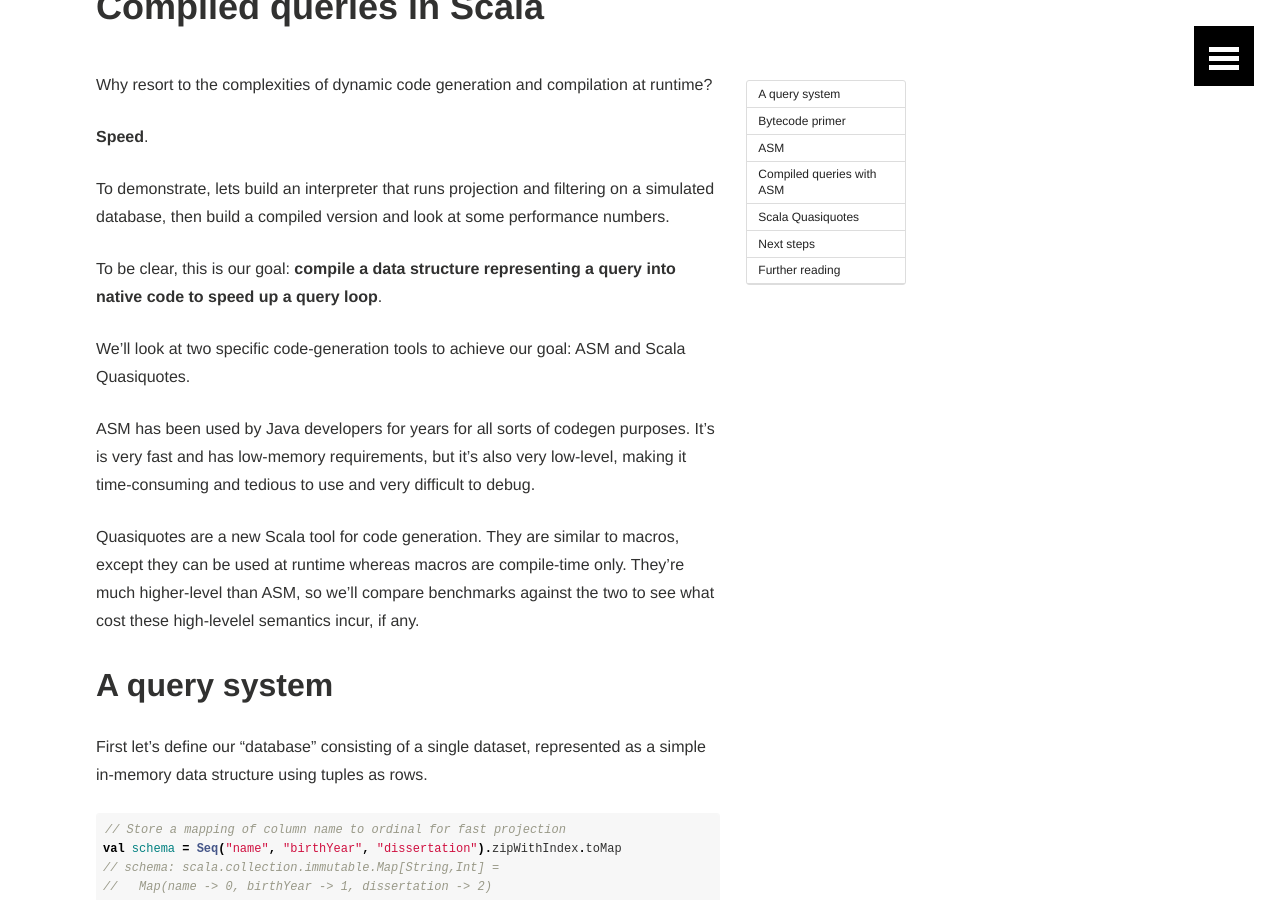
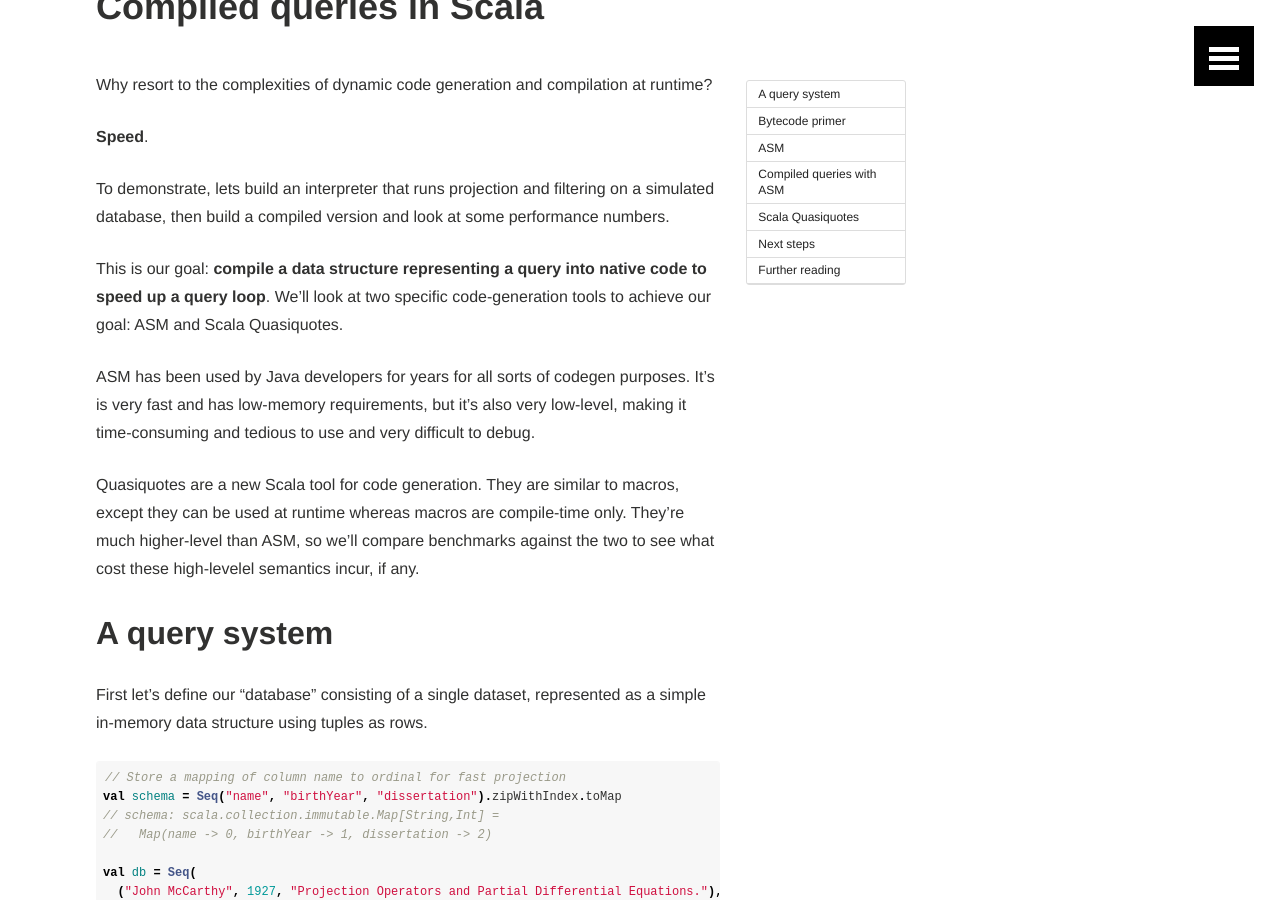
Before and after one commit to devth/devth.github.com, a Jekyll site: the page built from _posts/2017-02-26-compiled-queries-in-scala.md, in a window 1280 px wide and 900 px high, scrolled down 464 px. Built offline with Jekyll 4.4.1, drawn with Linux system fonts in a browser that asks for light colours; comment, search, counter and statistics services are not loaded.

Commit message:
Simplify

```diff
--- a/_posts/2017-02-26-compiled-queries-in-scala.md
+++ b/_posts/2017-02-26-compiled-queries-in-scala.md
@@ -19,11 +19,9 @@ To demonstrate, lets build an interpreter that runs projection and filtering on
 a simulated database, then build a compiled version and look at some performance
 numbers.
 
-To be clear, this is our goal: **compile a data structure representing a query
-into native code to speed up a query loop**.
-
-We'll look at two specific code-generation tools to achieve our goal: ASM and
-Scala Quasiquotes.
+This is our goal: **compile a data structure representing a query into native
+code to speed up a query loop**. We'll look at two specific code-generation
+tools to achieve our goal: ASM and Scala Quasiquotes.
 
 ASM has been used by Java developers for years for all sorts of codegen
 purposes. It's is very fast and has low-memory requirements, but it's also very
```
